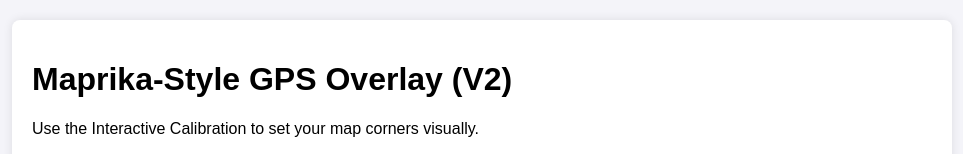
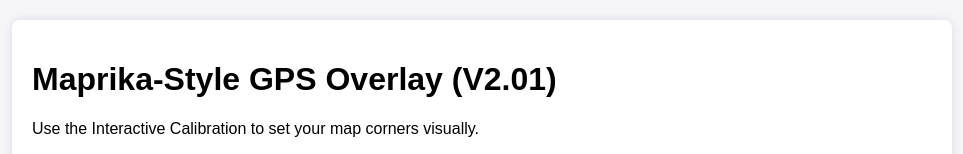
Before and after one commit to hoverfish/hello-world-page, a plain HTML site: page index.html in a window 1280 px wide. Shown: the top 154 px of the page, without its empty margins (158-1121 px from the left). Drawn offline with nearby package versions, Linux system fonts and the light colour scheme.

Commit message:
Add files via upload

```diff
--- a/index.html
+++ b/index.html
@@ -12,7 +12,7 @@
 <body>
 
     <div class="container">
-        <h1>Maprika-Style GPS Overlay (V2)</h1>
+        <h1>Maprika-Style GPS Overlay (V2.01)</h1>
         <p>Use the Interactive Calibration to set your map corners visually.</p>
 
         <label for="mapUrl">Map Image URL (JPG/PNG):</label>
```
